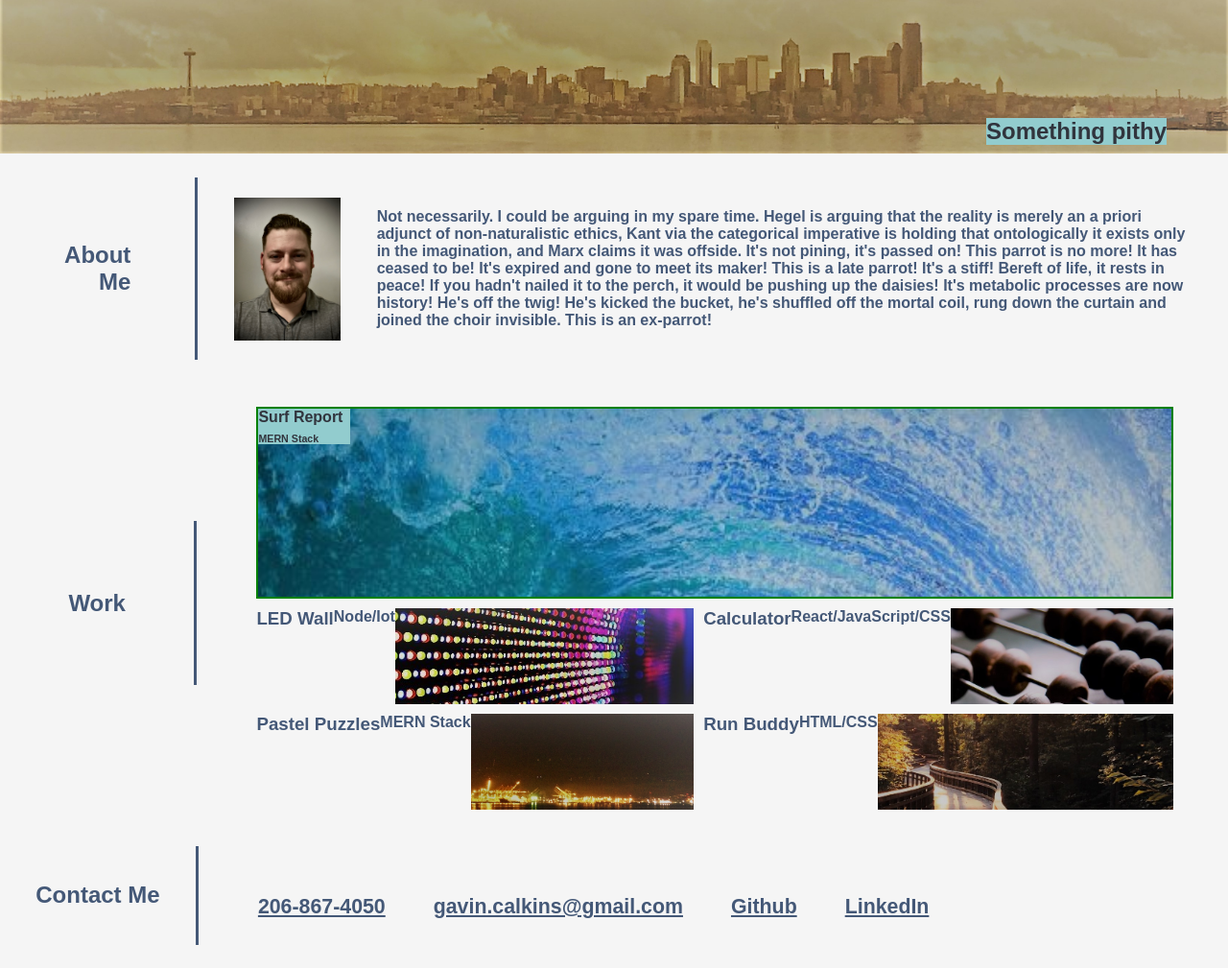
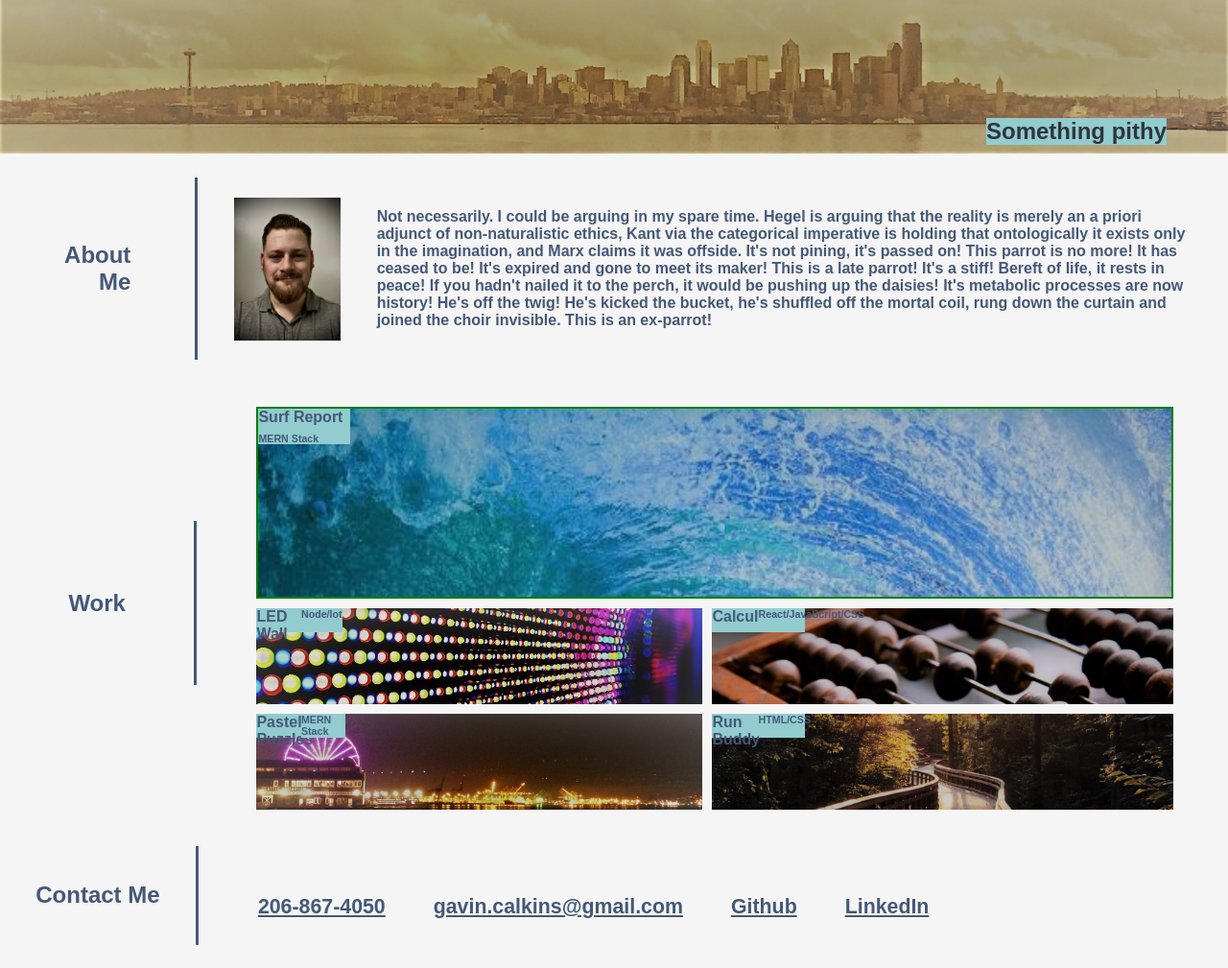
Before and after one commit to Gavin867/The_Plain_CSS_Exercise, a plain HTML site: page index.html in a window 1280 px wide. Shown: the part 79-1088 px from the top of the page at 96% size. Drawn offline with Linux system fonts and the light colour scheme.

Commit message:
working on styling the labels

```diff
--- a/assets/css/style.css
+++ b/assets/css/style.css
@@ -119,8 +119,8 @@ article p {
   background-size: cover;
 }
 
-#grid-box-wide h3 {
-  color: #31343d;
+
+.label-h3 {
   background-color: #92ccce;
   max-width: 10%;
   max-height: 25px;
@@ -128,8 +128,7 @@ article p {
   padding-bottom: 20px;
 }
 
-#grid-box-wide h4 {
-  color: #31343d;
+.label-h4 {
   background-color: #92ccce;
   max-width: 10%;
   max-height: 25px;
@@ -138,7 +137,6 @@ article p {
 }
 
 .grid-box {
-
     min-height: 100px;
     display: flex;
     background-color: gray;
--- a/index.html
+++ b/index.html
@@ -50,28 +50,28 @@
             <section id="grid-container">
 
                 <div id="grid-box-wide">
-                    <h3>Surf Report</h3>
-                    <h4>MERN Stack</h4>
+                    <h3 class="label-h3">Surf Report</h3>
+                    <h4 class="label-h4">MERN Stack</h4>
                 </div>
 
                 <div id="led" class="grid-box">
-                    <h3>LED Wall</h3>
-                    <h4>Node/Iot</h4>
+                    <h3 class="label-h3">LED Wall</h3>
+                    <h4 class="label-h4">Node/Iot</h4>
                 </div>
 
                 <div id="calculator" class="grid-box">
-                    <h3>Calculator</h3>
-                    <h4>React/JavaScript/CSS</h4>
+                    <h3 class="label-h3">Calculator</h3>
+                    <h4 class="label-h4">React/JavaScript/CSS</h4>
                 </div>
 
                 <div id="pastel" class="grid-box">
-                    <h3>Pastel Puzzles</h3>
-                    <h4>MERN Stack</h4>
+                    <h3 class="label-h3">Pastel Puzzles</h3>
+                    <h4 class="label-h4">MERN Stack</h4>
                 </div>
 
                 <div id="run" class="grid-box">
-                    <h3>Run Buddy</h3>
-                    <h4>HTML/CSS</h4>
+                    <h3 class="label-h3">Run Buddy</h3>
+                    <h4 class="label-h4">HTML/CSS</h4>
                 </div>
 
             </section>
```
